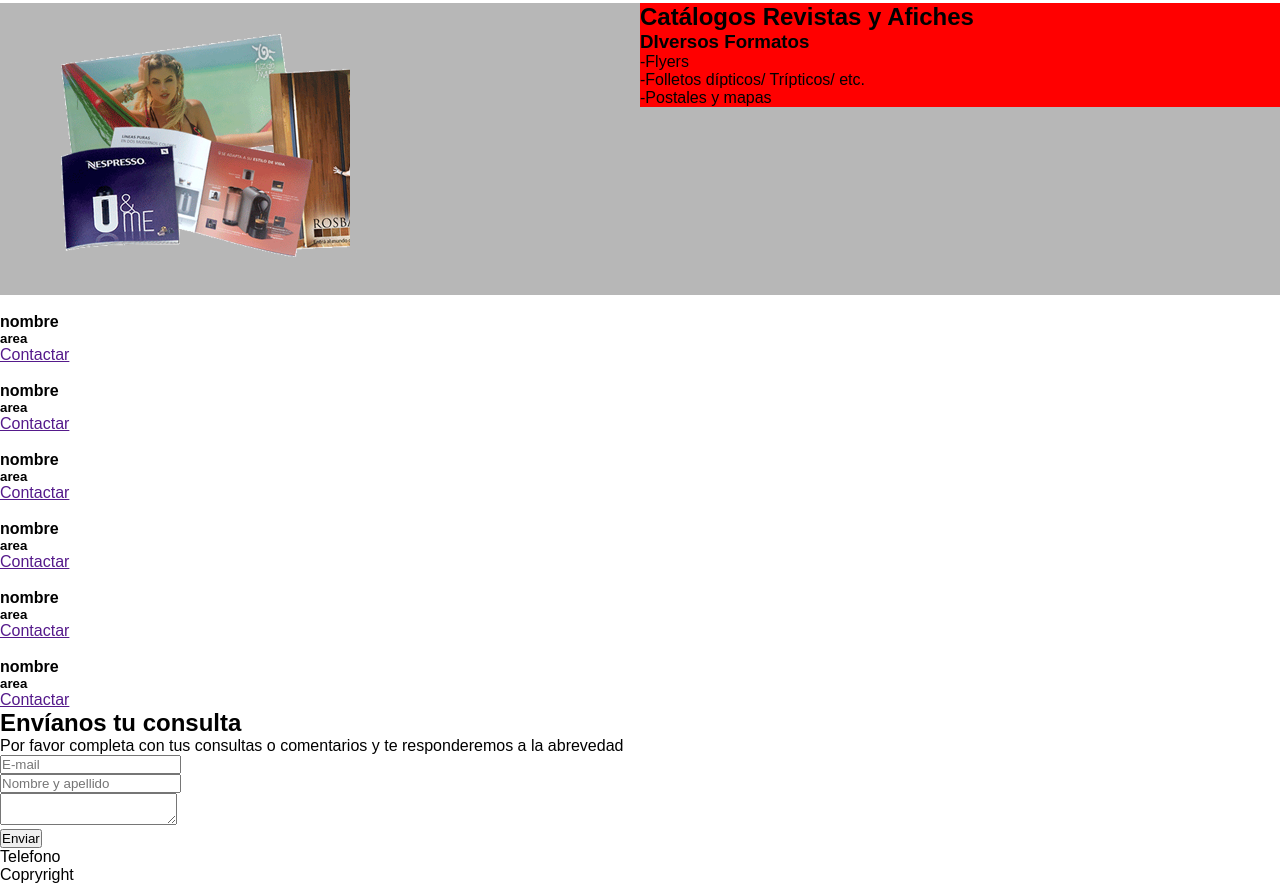
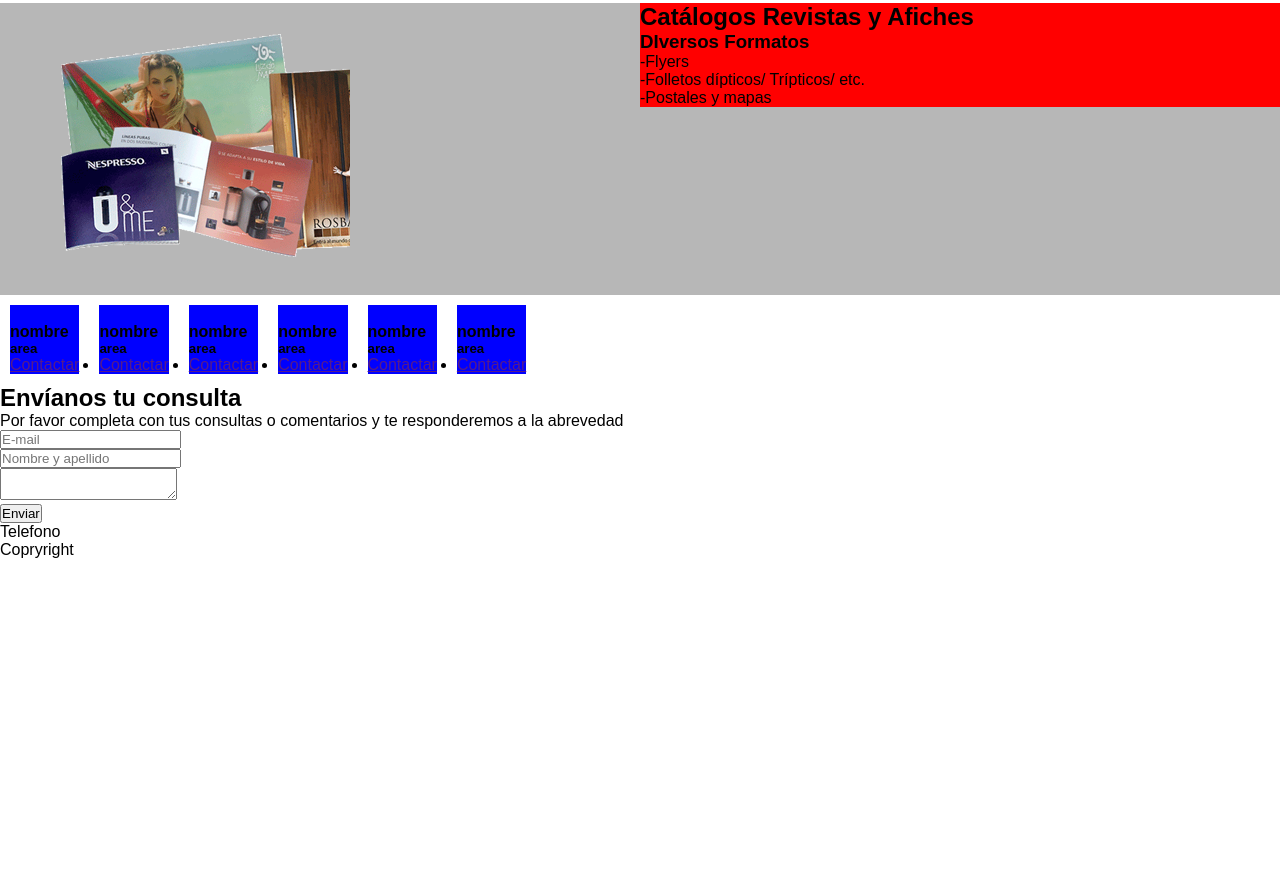
Before and after one commit to MeliLegname/GraficaWork_Web, a plain HTML site: page index.html in a window 1280 px wide. Shown: the part 845-1729 px from the top of the page. After the commit the page ends 1404 px from the top, so only its background shows below. Drawn offline with Linux system fonts and the light colour scheme.

```diff
--- a/css/style.css
+++ b/css/style.css
@@ -220,3 +220,26 @@ background-color: var(--grisClaro);
 
 	float:right;
 }
+
+/* * * * * * * * * * * * * * * *-* *Seccion equipo*-* * * * * * * * * * * * * * * * */
+.equipo-contactar{
+
+	display: flex;
+	/*background-color: red;*/
+}
+
+.equipo-ind{
+
+	background-color: blue;
+	margin: 10px 10px;
+	flex-wrap: wrap;
+
+}
+/* * * * * * * * * * * * * * * *-* *Seccion consulta*-* * * * * * * * * * * * * * * * */
+
+.seccion-consultas{
+
+	display: flex;
+	flex-wrap: wrap;
+
+}
--- a/index.html
+++ b/index.html
@@ -72,42 +72,42 @@
             <div class="seccion-equipo">
 
                 <div class="equipo-contactar"> <!--Empieza equipo-contactar-->
-                            <div class="">
+                            <div class="equipo-ind">
                                     <img src="" alt="">
                                     <h4>nombre</h4>
                                     <h5>area</h5>
                                     <label for=""><ul><li><a href="">Contactar</a></li></ul></label>
 
                             </div>
-                            <div class="">
+                            <div class="equipo-ind">
                                     <img src="" alt="">
                                     <h4>nombre</h4>
                                     <h5>area</h5>
                                     <label for=""><ul><li><a href="">Contactar</a></li></ul></label>
 
                             </div>
-                            <div class="">
+                            <div class="equipo-ind">
                                     <img src="" alt="">
                                     <h4>nombre</h4>
                                     <h5>area</h5>
                                     <label for=""><ul><li><a href="">Contactar</a></li></ul></label>
 
                             </div>
-                            <div class="">
+                            <div class="equipo-ind">
                                     <img src="" alt="">
                                     <h4>nombre</h4>
                                     <h5>area</h5>
                                     <label for=""><ul><li><a href="">Contactar</a></li></ul></label>
 
                             </div>
-                            <div class="">
+                            <div class="equipo-ind">
                                     <img src="" alt="">
                                     <h4>nombre</h4>
                                     <h5>area</h5>
                                     <label for=""><ul><li><a href="">Contactar</a></li></ul></label>
 
                             </div>
-                            <div class="">
+                            <div class="equipo-ind">
                                     <img src="" alt="">
                                     <h4>nombre</h4>
                                     <h5>area</h5>
```
